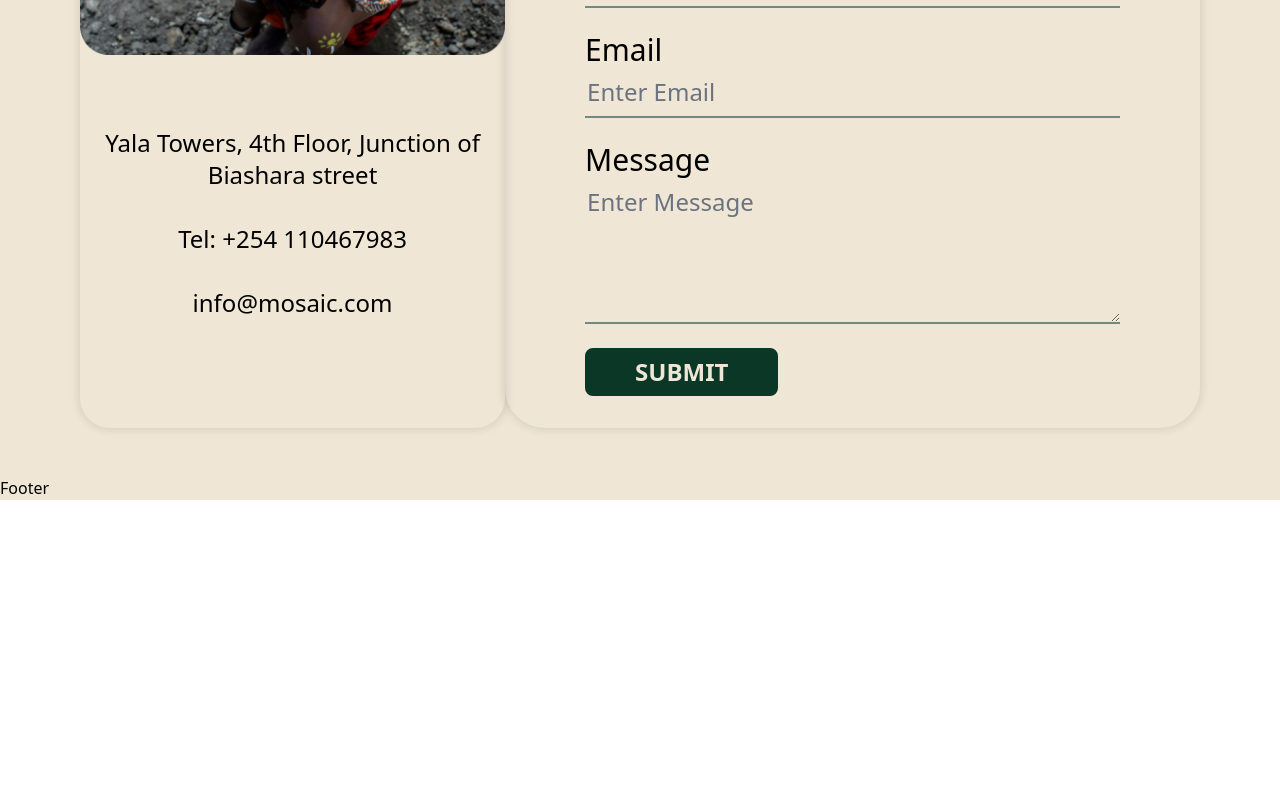
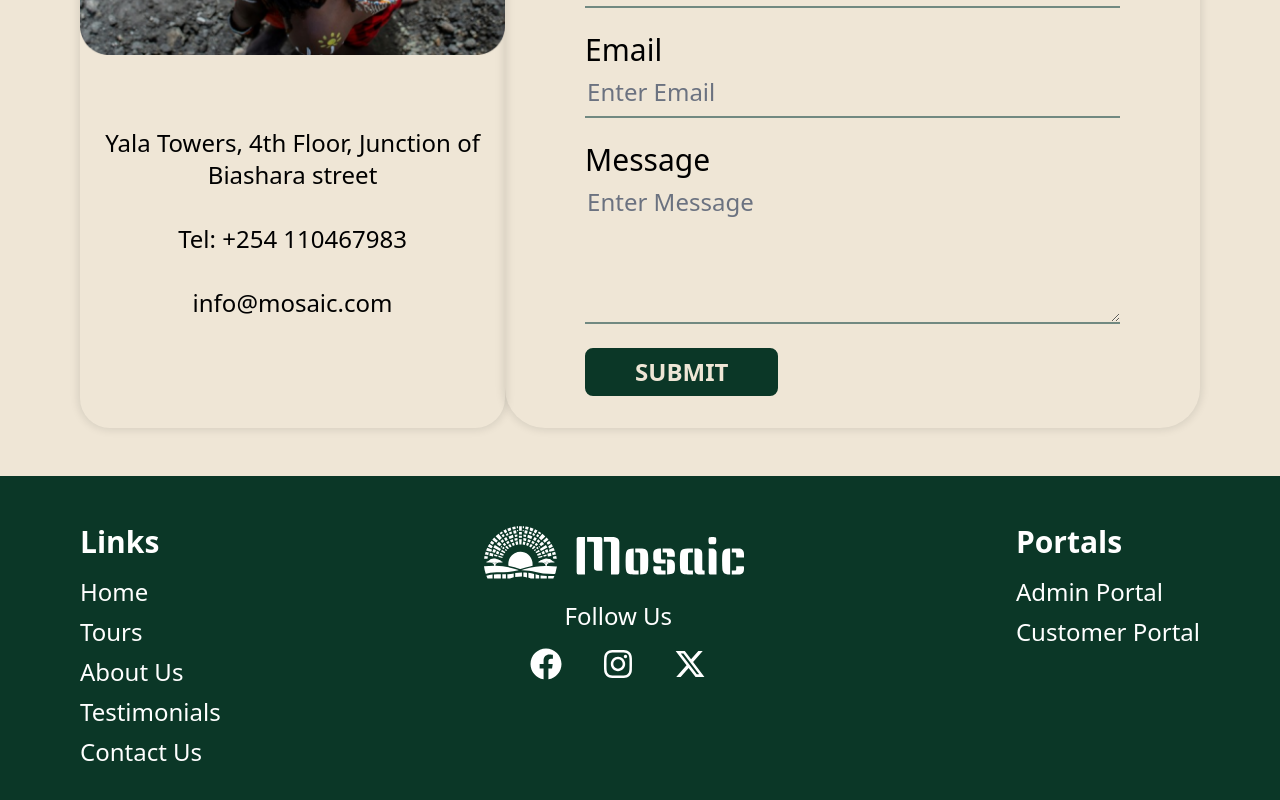
Before and after one commit to jeff283/Mosaic-tours, a React (Vite) app: page / in a window 1280 px wide. Shown: the part 2814-3614 px from the top of the page. Before the commit the page ends 3314 px from the top, so only its background shows below. Built offline with nearby package versions, Linux system fonts and the light colour scheme.

Commit message:
Added Footer

```diff
--- /dev/null
+++ b/src/components/Footer.tsx
@@ -0,0 +1,114 @@
+import MosaicDarkLogo from "../assets/SVGs/Mosaic Logo Dark.svg";
+import { FaFacebook } from "react-icons/fa";
+import { FaInstagram } from "react-icons/fa";
+import { FaXTwitter } from "react-icons/fa6";
+import { NavLink } from "react-router-dom";
+
+const Footer = () => {
+  const switchPages = (id: string) => {
+    const element = document.getElementById(id);
+    element?.scrollIntoView({
+      behavior: "smooth",
+    });
+    console.log(id);
+  };
+
+  return (
+    <>
+      {/* Container */}
+      <div className="px-5 py-6  md:px-20 md:py-12 bg-darkGreen text-white ">
+        <div className=" flex  justify-between">
+          {/*Site Links */}
+          <div className="">
+            {/* Title */}
+            <h2 className="text-2xl md:text-3xl font-semibold pb-4">Links</h2>
+            {/*  Links */}
+            <div className="text-xl md:text-2xl font-light space-y-2 flex flex-col navbar-links">
+              <NavLink
+                to="#home"
+                onClick={(event) => {
+                  event.preventDefault();
+                  switchPages("home");
+                }}
+              >
+                Home
+              </NavLink>
+              <NavLink
+                to="#tours"
+                onClick={(event) => {
+                  event.preventDefault();
+                  switchPages("tours");
+                }}
+              >
+                Tours
+              </NavLink>
+              <NavLink
+                to="#about"
+                onClick={(event) => {
+                  event.preventDefault();
+                  switchPages("about");
+                }}
+              >
+                About Us
+              </NavLink>
+              <NavLink
+                to="#reviews"
+                onClick={(event) => {
+                  event.preventDefault();
+                  switchPages("reviews");
+                }}
+              >
+                Testimonials
+              </NavLink>
+              <NavLink
+                to="#contact"
+                onClick={(event) => {
+                  event.preventDefault();
+                  switchPages("contact");
+                }}
+              >
+                Contact Us
+              </NavLink>
+            </div>
+          </div>
+
+          {/* Logos */}
+          <div className="hidden md:flex flex-col items-center space-y-4">
+            <img src={MosaicDarkLogo} alt="Mosaic's Logo" />
+            <p className="font-medium text-2xl">Follow Us</p>
+            {/* SM Icons */}
+            <div className="flex justify-between space-x-10">
+              <FaFacebook size={32} />
+              <FaInstagram size={32} />
+              <FaXTwitter size={32} />
+            </div>
+          </div>
+
+          {/* Portals */}
+          <div className="">
+            {/* Title */}
+            <h2 className="text-2xl md:text-3xl font-semibold pb-4">Portals</h2>
+            {/* Links */}
+            <div className="text-xl md:text-2xl font-light space-y-2 flex flex-col navbar-links">
+              <NavLink to="#home">Admin Portal</NavLink>
+              <NavLink to="#home">Customer Portal</NavLink>
+            </div>
+          </div>
+        </div>
+        {/* Logos */}
+        <div className="md:hidden smMax:flex flex-col items-center space-y-4 pt-8">
+          <img src={MosaicDarkLogo} alt="Mosaic's Logo" />
+          <p className="font-medium text-2xl">Follow Us</p>
+          {/* SM Icons */}
+          <div className="flex justify-between space-x-10 w-1/2">
+            <FaFacebook size={32} />
+            <FaInstagram size={32} />
+            <FaXTwitter size={32} />
+          </div>
+        </div>
+      </div>
+    </>
+  );
+};
+
+export default Footer;
--- a/src/components/Navbar.tsx
+++ b/src/components/Navbar.tsx
@@ -6,6 +6,13 @@ import { useState } from "react";
 
 const Navbar = () => {
   const [openHamMenu, setOpenHamMenu] = useState(false);
+  const switchPages = (id: string) => {
+    const element = document.getElementById(id);
+    element?.scrollIntoView({
+      behavior: "smooth",
+    });
+    console.log(id);
+  };
   return (
     <>
       <nav className="bg-darkGreen w-full px-4  md:px-16 relative text-white">
@@ -21,16 +28,44 @@ const Navbar = () => {
           </div>
           {/* Menu Items */}
           <div className=" hidden navbar-links  space-x-12 text-2xl md:flex lgMax:text-lg lg:space-x-24">
-            <NavLink to="#home" className="font-bold ">
+            <NavLink
+              to="#home"
+              className="font-bold"
+              onClick={(event) => {
+                event.preventDefault();
+                switchPages("home");
+              }}
+            >
               Home
             </NavLink>
-            <NavLink to="#tours" className="font-bold">
+            <NavLink
+              to="#tours"
+              className="font-bold"
+              onClick={(event) => {
+                event.preventDefault();
+                switchPages("tours");
+              }}
+            >
               Tours
             </NavLink>
-            <NavLink to="#about" className="font-bold">
+            <NavLink
+              to="#about"
+              className="font-bold"
+              onClick={(event) => {
+                event.preventDefault();
+                switchPages("about");
+              }}
+            >
               About Us
             </NavLink>
-            <NavLink to="#contact" className="font-bold">
+            <NavLink
+              to="#contact"
+              className="font-bold"
+              onClick={(event) => {
+                event.preventDefault();
+                switchPages("contact");
+              }}
+            >
               Contact
             </NavLink>
           </div>
--- a/src/pages/HomePage/HomePage.tsx
+++ b/src/pages/HomePage/HomePage.tsx
@@ -1,6 +1,7 @@
 // Components
 import Navbar from "../../components/Navbar";
 import ContactUs from "../../components/ContactUs";
+import Footer from "../../components/Footer";
 
 // Assets
 import fiveStars from "../../assets/SVGs/5-stars.svg";
@@ -236,7 +237,9 @@ const HomePage = () => {
       </section>
 
       {/* Footer */}
-      <section id="footer">Footer</section>
+      <section id="footer">
+        <Footer />
+      </section>
     </div>
   );
 };
```
